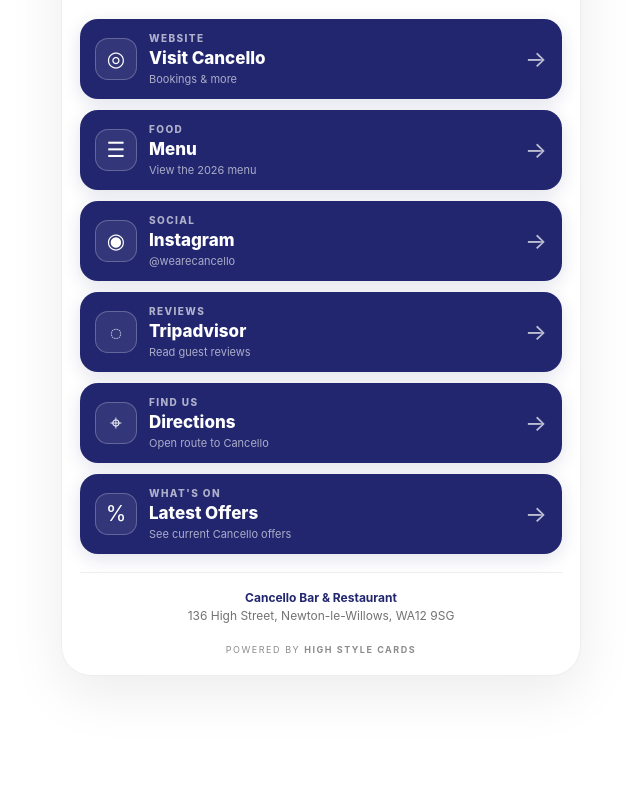
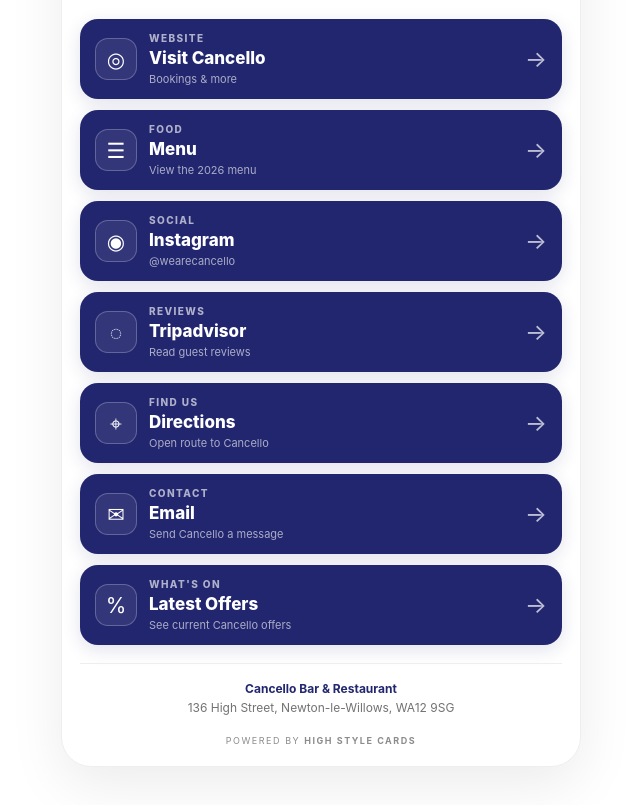
Before and after one commit to crossmatthew40-coder/crossmatthew40-coder.github.io, a plain HTML site: page cancello/index.html in a window 1280 px wide. Shown: the part 447-1252 px from the top of the page, without its empty margins (319-959 px from the left). Before the commit the page ends 1161 px from the top, so only its background shows below. Drawn offline with Linux system fonts and the light colour scheme.

Commit message:
Add Cancello email button and button animations

```diff
--- a/cancello/index.html
+++ b/cancello/index.html
@@ -18,10 +18,12 @@ body{display:flex;justify-content:center;padding:22px 12px 38px;background:#fff;
 h1{font-family:Georgia,"Times New Roman",serif;font-weight:500;font-size:clamp(31px,8vw,44px);line-height:1.02;margin:0;color:var(--navy);letter-spacing:-.035em}
 .tag{font-family:Georgia,"Times New Roman",serif;font-style:italic;color:#6e604e;font-size:15px;line-height:1.5;margin:11px auto 22px;max-width:360px}
 .links{display:grid;gap:11px}
-.link{width:100%;display:flex;align-items:center;justify-content:space-between;gap:12px;min-height:74px;padding:13px 15px;border:0;border-radius:18px;background:var(--navy);color:#fff;text-decoration:none;text-align:left;box-shadow:0 5px 18px rgba(34,38,111,.13);opacity:0;transform:translateY(14px);font:inherit;cursor:pointer;-webkit-tap-highlight-color:transparent}
+.link{position:relative;overflow:hidden;width:100%;display:flex;align-items:center;justify-content:space-between;gap:12px;min-height:74px;padding:13px 15px;border:0;border-radius:18px;background:var(--navy);color:#fff;text-decoration:none;text-align:left;box-shadow:0 5px 18px rgba(34,38,111,.13);opacity:0;transform:translateY(14px);font:inherit;cursor:pointer;-webkit-tap-highlight-color:transparent;transition:transform .22s ease,box-shadow .22s ease,background .22s ease}
+.link::after{content:"";position:absolute;top:0;bottom:0;left:-45%;width:34%;background:linear-gradient(90deg,transparent,rgba(255,255,255,.18),transparent);transform:skewX(-20deg);pointer-events:none;opacity:0}
 .link:active{transform:scale(.985)!important}
-.left{display:flex;align-items:center;gap:12px;min-width:0}.iconbox{width:42px;height:42px;border-radius:13px;display:grid;place-items:center;border:1px solid rgba(255,255,255,.24);background:rgba(255,255,255,.08);font-size:21px;flex:0 0 auto}
-.label{display:block;font-size:10px;letter-spacing:.14em;text-transform:uppercase;color:rgba(255,255,255,.64);font-weight:800;margin-bottom:4px}.value{display:block;font-size:17px;font-weight:800}.note{display:block;font-size:11px;color:rgba(255,255,255,.62);margin-top:4px}.arrow{font-size:23px;opacity:.7;transition:.2s}.offer-toggle[aria-expanded="true"] .arrow{transform:rotate(90deg)}
+.left{display:flex;align-items:center;gap:12px;min-width:0}.iconbox{width:42px;height:42px;border-radius:13px;display:grid;place-items:center;border:1px solid rgba(255,255,255,.24);background:rgba(255,255,255,.08);font-size:21px;flex:0 0 auto;transition:transform .22s ease,background .22s ease}
+.label{display:block;font-size:10px;letter-spacing:.14em;text-transform:uppercase;color:rgba(255,255,255,.64);font-weight:800;margin-bottom:4px}.value{display:block;font-size:17px;font-weight:800}.note{display:block;font-size:11px;color:rgba(255,255,255,.62);margin-top:4px}.arrow{font-size:23px;opacity:.7;transition:transform .22s ease,opacity .22s ease}.offer-toggle[aria-expanded="true"] .arrow{transform:rotate(90deg)}
+@media(hover:hover){.link:hover{transform:translateY(-3px);box-shadow:0 11px 26px rgba(34,38,111,.22);background:#292e82}.link:hover::after{opacity:1;animation:sheen .72s ease}.link:hover .iconbox{transform:scale(1.08) rotate(-2deg);background:rgba(255,255,255,.13)}.link:hover .arrow{transform:translateX(5px);opacity:1}.offer-toggle[aria-expanded="true"]:hover .arrow{transform:rotate(90deg) translateY(-4px)}}
 .offers{padding:14px;border:1px solid #e5e5e5;border-radius:18px;text-align:left;background:#fff}.offers[hidden]{display:none}.offer{padding:13px 14px;border-radius:14px;background:#f7f6f3}.offer+.offer{margin-top:9px}.offer strong{display:block;color:var(--navy);font-size:19px}.offer span{display:block;margin-top:4px;color:#555;font-size:13px}.fine{font-size:10px;color:#888;margin:9px 2px 0;line-height:1.4}
 .address{margin:18px auto 4px;padding-top:16px;border-top:1px solid #eee;font-size:12px;color:#727272;line-height:1.55;opacity:0;transform:translateY(14px)}.address strong{color:var(--navy)}
 .footer{font-size:9px;letter-spacing:.17em;text-transform:uppercase;color:#8c8c8c;margin-top:18px;opacity:0;transform:translateY(14px)}
@@ -40,20 +42,21 @@ body.play-intro .entrance-drawing{animation:drawingIn 1.8s .08s ease forwards}
 body.play-intro .door-glow{animation:lightWake 1.7s .18s ease forwards}
 body.play-intro .gate-half.left{animation:openLeft 1.28s .74s cubic-bezier(.16,.84,.20,1) forwards}
 body.play-intro .gate-half.right{animation:openRight 1.28s .74s cubic-bezier(.16,.84,.20,1) forwards}
-body.play-intro .entrance{animation:hideEntrance .01s 2.45s forwards}
+body.play-intro .entrance{animation:hideEntrance .01s 2.58s forwards}
 body.play-intro .wrap{animation:cardIn .58s 1.48s ease forwards}
-body.play-intro .link:nth-child(1){animation:itemIn .32s 1.62s ease forwards}
-body.play-intro .link:nth-child(2){animation:itemIn .32s 1.71s ease forwards}
-body.play-intro .link:nth-child(3){animation:itemIn .32s 1.80s ease forwards}
-body.play-intro .link:nth-child(4){animation:itemIn .32s 1.89s ease forwards}
-body.play-intro .link:nth-child(5){animation:itemIn .32s 1.98s ease forwards}
-body.play-intro .link:nth-child(6){animation:itemIn .32s 2.07s ease forwards}
-body.play-intro .address{animation:itemIn .32s 2.16s ease forwards}
-body.play-intro .footer{animation:itemIn .32s 2.25s ease forwards}
+body.play-intro .link:nth-child(1){animation:itemIn .34s 1.60s ease forwards}
+body.play-intro .link:nth-child(2){animation:itemIn .34s 1.69s ease forwards}
+body.play-intro .link:nth-child(3){animation:itemIn .34s 1.78s ease forwards}
+body.play-intro .link:nth-child(4){animation:itemIn .34s 1.87s ease forwards}
+body.play-intro .link:nth-child(5){animation:itemIn .34s 1.96s ease forwards}
+body.play-intro .link:nth-child(6){animation:itemIn .34s 2.05s ease forwards}
+body.play-intro .link:nth-child(7){animation:itemIn .34s 2.14s ease forwards}
+body.play-intro .address{animation:itemIn .32s 2.26s ease forwards}
+body.play-intro .footer{animation:itemIn .32s 2.36s ease forwards}
 @keyframes captionIn{to{opacity:1;transform:translateX(-50%) translateY(0)}}
 @keyframes drawingIn{from{transform:scale(1.045);filter:brightness(.96) contrast(1.02) saturate(.80)}to{transform:scale(1.01);filter:brightness(1.02) contrast(1.02) saturate(.88)}}
 @keyframes lightWake{0%{opacity:.20;transform:translate(-50%,-50%) scale(.88)}58%{opacity:.85}100%{opacity:.44;transform:translate(-50%,-50%) scale(1.06)}}
-@keyframes openLeft{to{transform:rotateY(-74deg) translateX(-9px)}}@keyframes openRight{to{transform:rotateY(74deg) translateX(9px)}}@keyframes hideEntrance{to{visibility:hidden}}@keyframes cardIn{to{opacity:1;transform:none}}@keyframes itemIn{to{opacity:1;transform:none}}
+@keyframes openLeft{to{transform:rotateY(-74deg) translateX(-9px)}}@keyframes openRight{to{transform:rotateY(74deg) translateX(9px)}}@keyframes hideEntrance{to{visibility:hidden}}@keyframes cardIn{to{opacity:1;transform:none}}@keyframes itemIn{0%{opacity:0;transform:translateY(18px) scale(.97)}70%{opacity:1;transform:translateY(-2px) scale(1.01)}100%{opacity:1;transform:none}}@keyframes sheen{0%{left:-45%}100%{left:120%}}
 @media(max-width:390px){.entry-caption{top:4.5%}.entry-caption b{font-size:21px}.gate-stage{top:32%}.real-gate{height:90%}.entrance-drawing{object-position:center 58%}}
 </style>
 <noscript><style>.entrance{display:none}.wrap,.link,.address,.footer{opacity:1!important;transform:none!important}</style></noscript>
@@ -85,6 +88,7 @@ body.play-intro .footer{animation:itemIn .32s 2.25s ease forwards}
 <a class="link" href="https://www.instagram.com/wearecancello/" target="_blank" rel="noopener"><div class="left"><div class="iconbox">◉</div><div><span class="label">Social</span><span class="value">Instagram</span><span class="note">@wearecancello</span></div></div><div class="arrow">→</div></a>
 <a class="link" href="https://www.tripadvisor.co.uk/Restaurant_Review-g528810-d841168-Reviews-Cancello_Bar_And_Restaurant-Newton_Le_Willows_Merseyside_England.html" target="_blank" rel="noopener"><div class="left"><div class="iconbox">◌</div><div><span class="label">Reviews</span><span class="value">Tripadvisor</span><span class="note">Read guest reviews</span></div></div><div class="arrow">→</div></a>
 <a class="link" href="https://www.google.com/maps/dir/?api=1&amp;destination=136%20High%20Street%2C%20Newton-le-Willows%2C%20WA12%209SG" target="_blank" rel="noopener"><div class="left"><div class="iconbox">⌖</div><div><span class="label">Find us</span><span class="value">Directions</span><span class="note">Open route to Cancello</span></div></div><div class="arrow">→</div></a>
+<a class="link" href="mailto:info@cancellorestaurant.com"><div class="left"><div class="iconbox">✉</div><div><span class="label">Contact</span><span class="value">Email</span><span class="note">Send Cancello a message</span></div></div><div class="arrow">→</div></a>
 <button class="link offer-toggle" type="button" aria-expanded="false" aria-controls="latest-offers"><div class="left"><div class="iconbox">%</div><div><span class="label">What's on</span><span class="value">Latest Offers</span><span class="note">See current Cancello offers</span></div></div><div class="arrow">→</div></button>
 <div class="offers" id="latest-offers" hidden><div class="offer"><strong>25% off Tuesdays</strong><span>Enjoy 25% off on Tuesdays.</span></div><div class="offer"><strong>50% off Prosecco</strong><span>Enjoy 50% off Prosecco.</span></div><p class="fine">Offers may be subject to restaurant terms, availability and exclusions. Check with Cancello when booking.</p></div>
 </div>
```
